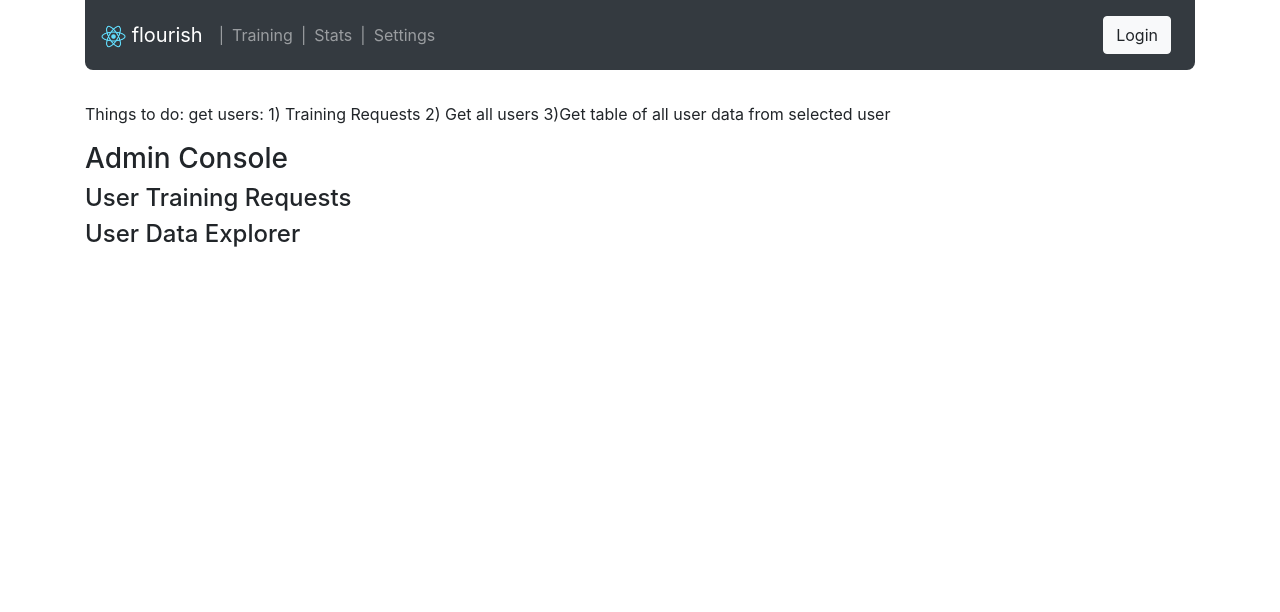
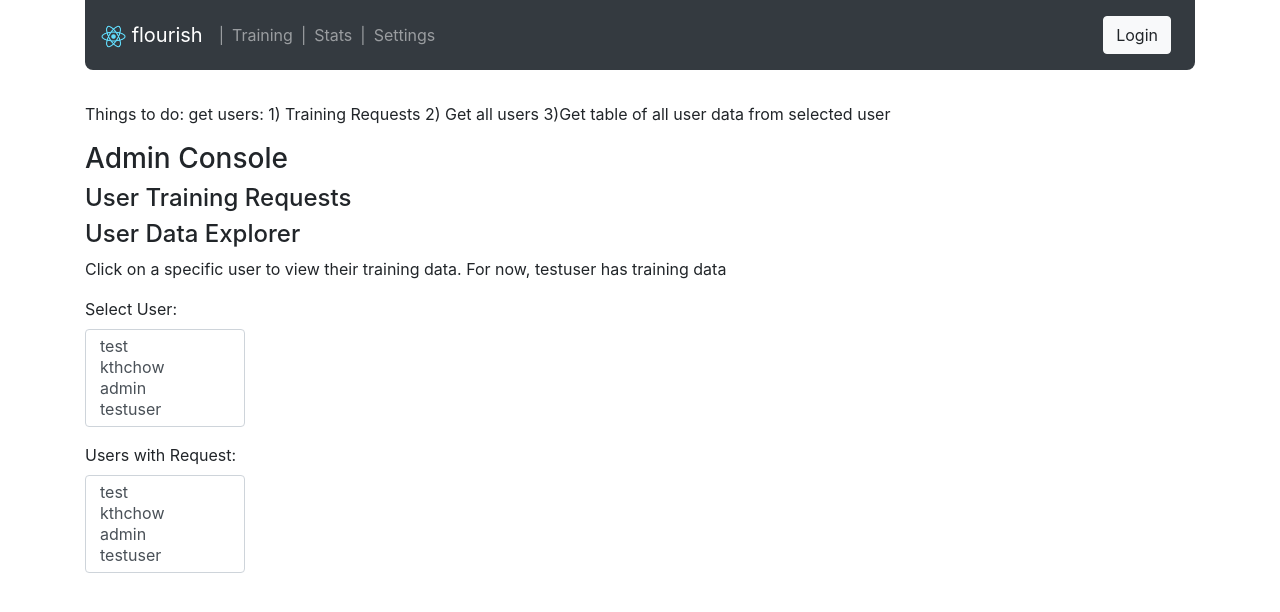
Before and after one commit to kelvinchow23/IC2021-gesture-recognition, a React (Create React App) app in the folder client/: page /admin in a window 1280 px wide. Shown: the top 612 px of the page. Built offline with nearby package versions, Linux system fonts and the light colour scheme; no server answers.

Commit message:
updated admin console to view training logs

```diff
--- a/client/src/components/admin-list.component.js
+++ b/client/src/components/admin-list.component.js
@@ -1,12 +1,76 @@
 import React, {Component} from 'react';
 import axios from 'axios';
+import Form from 'react-bootstrap/Form';
+import Table from 'react-bootstrap/Table';
+import Button from 'react-bootstrap/Button';
+
+const array = [{id:1, name:"test", username:"test", email:"test@test.com"},
+{id:2, name:"Kelvin", username:"kthchow", email:"kelvin@test.com"},
+{id:3, name:"admin", username:"admin", email:"admin@test.com"},
+{id:4, name:"testuser", username:"testuser", email:"testuser@test.com"}
+];
 
 
  export default class AdminList extends Component {
     constructor(props) {
         super(props);
         this.state = {
-        }
+            profileData: [],
+            trainingData: [],
+            showTable: false
+        };
+    }
+
+    renderUserRequestList() {
+        return this.state.profileData.map((user) => {
+            const {username} = user;
+            return(
+                <option value={username}>{username}</option>
+            )
+        })
+    }
+
+    renderUserList() {
+        return this.state.profileData.map((user) => {
+            const {username} = user;
+            return(
+                <option value={username}>{username}</option>
+            )
+        })
+    }
+
+    downloadData() {
+        alert('TODO: download CSV data');
+    }
+
+    renderLogTable(username) {
+        console.log(username);
+        return (
+            <React.Fragment>
+                {<div>
+                    <p>User: {username} </p><Button onClick={this.downloadData.bind(this)}>Download CSV</Button>
+                </div>}
+                <Table className ='col-9'>
+                    <thead>
+                        <tr>
+                            <th>Letter</th>
+                            <th>Time</th>
+                            <th>Data</th>
+                        </tr>
+                    </thead>
+                    <tbody>
+                        {this.state.trainingData.map(training => {
+                            return(
+                                <tr>
+                                    <td>{training.letter}</td>
+                                    <td>{training.datetime}</td>
+                                    <td className='truncate-table-data'>{training.data}</td>
+                                </tr>
+                        )})}
+                    </tbody>
+                </Table>
+            </React.Fragment>
+        )
     }
 
     getAllUsers() {
@@ -14,19 +78,38 @@ import axios from 'axios';
             .then(res => {
                 if (res.data) {
                     console.log(res.data);
-                    console.log(res.data.length);
                 } else {
                     console.log('No users exist!');
                 }
             });
     }
 
-    getUserData(username) {
+    getTrainingData(username) {
+        axios.get(window.location.href+'/getTrainingData/'+username)
+            .then(res => {
+                if (res.data) {
+                    console.log(res.data);
+                    this.setState({
+                        trainingData : res.data,
+                        showTable: true
+                    });
+                }
+                this.renderLogTable(username);
+            })
+    }
 
+    onUserSelect(e) {
+        this.getTrainingData(e.target.value);
+    }
+
+    sayhello(user) {
+        alert('hello '+ user);
     }
 
     componentDidMount() {
-        this.getAllUsers();
+        this.setState({
+            profileData: array
+        })
     }
 
     render() {
@@ -36,7 +119,26 @@ import axios from 'axios';
                 <h3>Admin Console</h3>
                 <h4>User Training Requests</h4>
                 <h4>User Data Explorer</h4>
-
+                <p>Click on a specific user to view their training data.  For now, testuser has training data</p>
+                <div className='row'>
+                    <Form className='col-2'>
+                        <Form.Group controlId='userSelect'>
+                            <Form.Label>Select User:</Form.Label>
+                            <Form.Control as='select' multiple onChange={this.onUserSelect.bind(this)}>
+                                {this.renderUserList()}
+                            </Form.Control>
+                        </Form.Group>
+                        <Form.Group controlId='userRequestSelect'>
+                            <Form.Label>Users with Request:</Form.Label>
+                            <Form.Control as='select' multiple onChange={this.onUserSelect.bind(this)}>
+                                {this.renderUserRequestList()}
+                            </Form.Control>
+                        </Form.Group>
+                    </Form>
+                    <div className='col-9 offset-1'>
+                        {this.state.showTable && this.renderLogTable()}
+                    </div>
+                </div>
             </div>
         )
     }
--- a/client/src/components/login-list.component.js
+++ b/client/src/components/login-list.component.js
@@ -27,7 +27,7 @@ import {updateUserData} from '../actions';
                console.log(res.data.username);
                console.log(res.data.name);
                this.props.updateUserData(res.data.name, res.data.username);
-               if (res.data.username == undefined) {
+               if (res.data.username === undefined) {
                    alert('User not found.  Please check user info and try again or signup as a new user.')
                } else {
                 this.setState({redirectHome: true});
--- a/client/src/components/my-navbar.component.js
+++ b/client/src/components/my-navbar.component.js
@@ -46,13 +46,14 @@ import {updateUserData} from '../actions';
                 }
                 </div>
                 <div className = 'navbar-nav ml-auto'>
-                {(this.props.userData.username == '') &&
+                {(this.props.userData.username === '') &&
                     <Fragment>
                     <Link to ='/login' className="navbar-item nav-link">
                         <Button variant='light'>Login</Button>
                     </Link>
                     </Fragment>
-                    ||
+                }
+                {
                     (this.props.userData.username !== '') &&
                     <Fragment>
                         <Link to ='/userprofile' className="navbar-item nav-link my-nav-separator">{this.props.userData.username}</Link>
--- a/client/src/components/settings-list.component.js
+++ b/client/src/components/settings-list.component.js
@@ -4,7 +4,10 @@ import React, {Component} from 'react';
     render() {
         return (
             <div>
-                <p>You are on settings page.</p>
+                <h3>TODO:</h3>
+                <p> Status update: required training sets left before training can occur</p>
+                <p>Create button to request for data training</p>
+
             </div>
         )
     }
--- a/client/src/index.css
+++ b/client/src/index.css
@@ -62,3 +62,9 @@
 h3 {
     text-transform: capitalize;
 }
+
+.truncate-table-data {
+    white-space: nowrap;
+    text-overflow: ellipsis;
+    overflow: hidden;
+}
```
Also changed, not shown: 17 other files (tests, documents, lock files or other folders).
